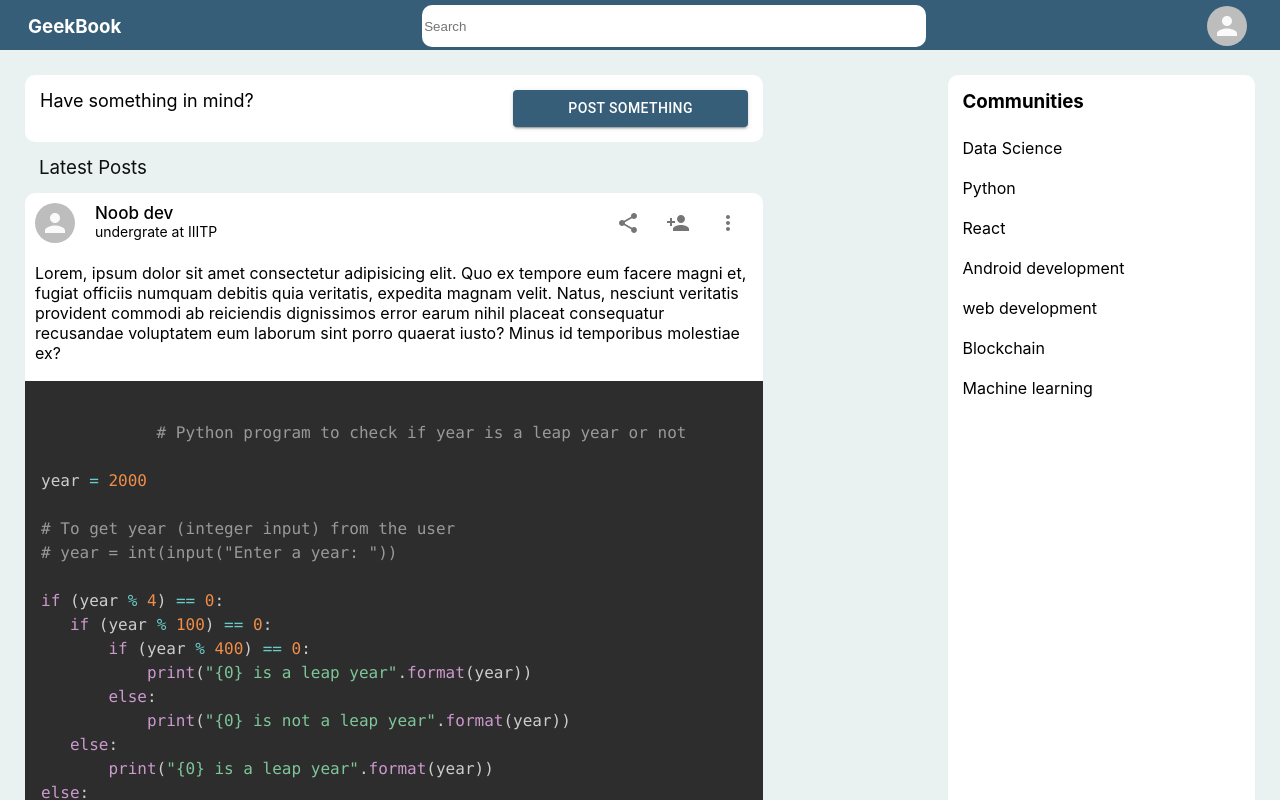
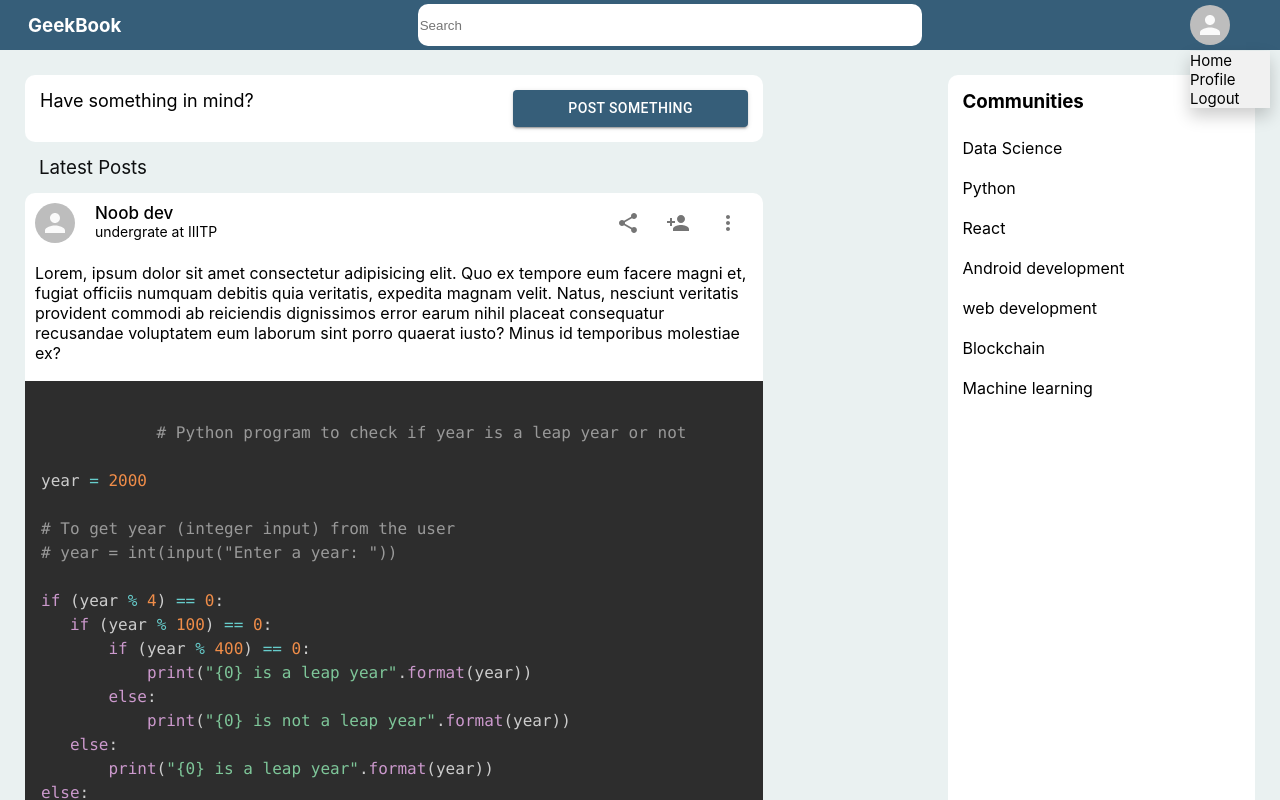
Before and after one commit to Samarth1009/GeekBook, a React (Create React App) app: page / in a window 1280 px wide. Shown: the top 800 px of the page. Built offline with nearby package versions, Linux system fonts and the light colour scheme.

Commit message:
custom dropdown

```diff
--- a/src/Navbar/Navbar.js
+++ b/src/Navbar/Navbar.js
@@ -16,26 +16,22 @@ const Navbar = () => {
   };
   return (
     <nav className="navbar">
+
       <h3 className="title">GeekBook</h3>
+
       <input type="text" name="search" id="search" placeholder="Search"></input>
-      <Menu
-        id="simple-menu"
-        anchorEl={anchorEl}
-        keepMounted
-        open={Boolean(anchorEl)}
-        onClose={handleClose}
-      >
-        <MenuItem className="nav_dropdown_item">Profile</MenuItem>
-        <MenuItem className="nav_dropdown_item">Signup</MenuItem>
-        <MenuItem className="nav_dropdown_item">Signout</MenuItem>
-      </Menu>
-      <Button
-        aria-controls="simple-menu"
-        aria-haspopup="true"
-        onClick={handleClick}
-      >
-        <Avatar className="myavatar" />
-      </Button>
+
+      <div className="nav_dropdown">
+          <Avatar className="myavatar"></Avatar>
+
+        <ul className="nav_dropdown_content">
+          <li>Home</li>
+          <li>Profile</li>
+          <li>Logout</li>
+        </ul>
+      </div>
+
+
     </nav>
   );
 };
--- a/src/Navbar/navbar.css
+++ b/src/Navbar/navbar.css
@@ -26,12 +26,38 @@
 }
 
 .myavatar {
-  margin-right: 25px;
+  margin-right: 50px;
 }
 #search:focus {
   outline: none;
 }
-/* .nav_dropdown{
-  position: absolute;
-  top: 25px;
+/* .myavatar:hover,.myavatar:focus{
+  background-color: #2980B9;
 } */
+.navbar_dropdown{
+  position: relative;
+  display: inline-block;
+
+}
+.nav_dropdown_content{
+  /* display:none; */
+  position:absolute;
+  background-color:  #f1f1f1;
+  min-width: 80px;
+  box-shadow: 0px 8px 16px 0px rgba(0,0,0,0.2);
+  z-index:1;
+  list-style: none;
+  margin-top:6px;
+  display:flex;
+  flex-direction: column;
+  /* align-items: center; */
+  /* justify-content: center; */
+  /* padding:3px; */
+  /* height:15%; */
+  font-size: 15px;
+  color: black;
+}
+.nav_dropdown_element{
+  margin-bottom:10px;
+  padding:5px;
+}
```
